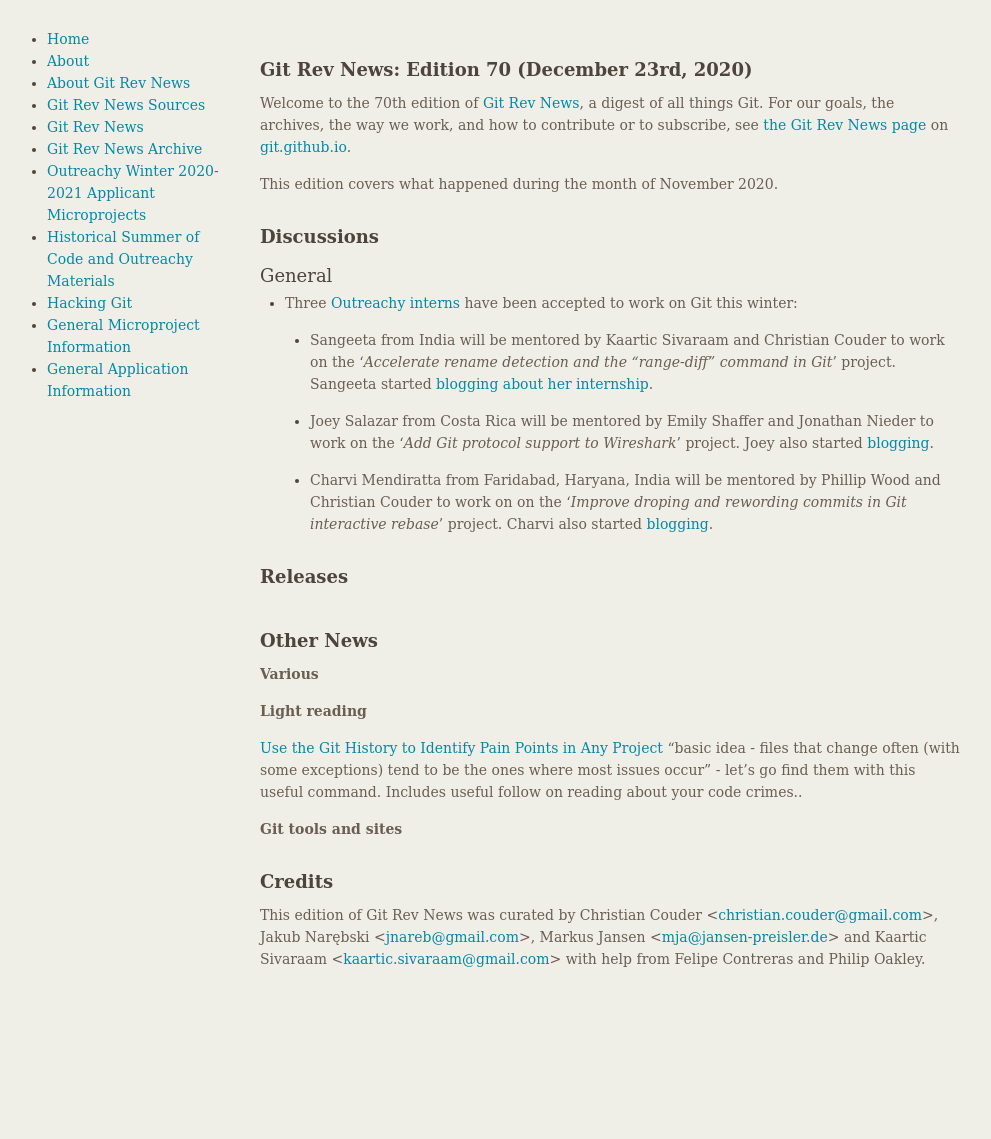
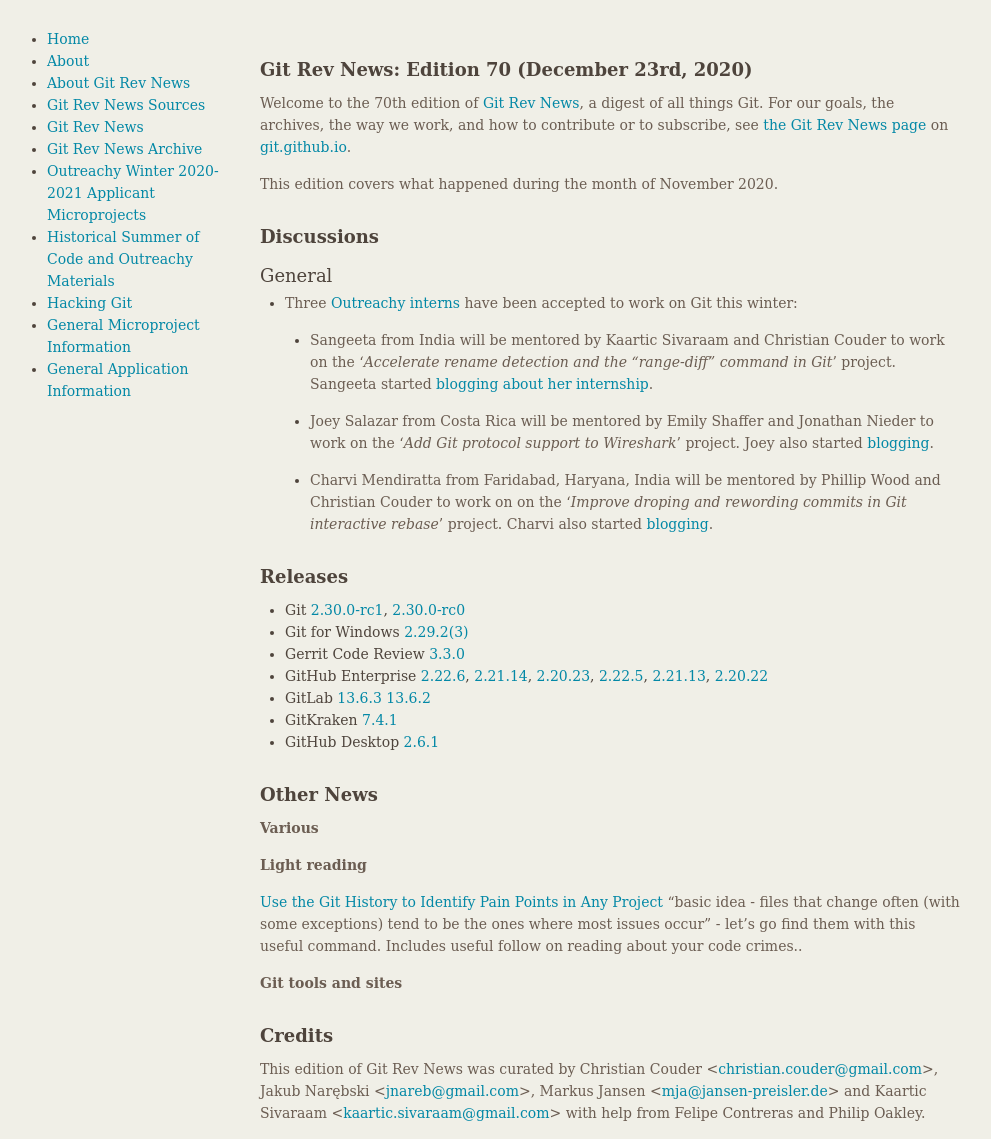
Before and after one commit to git/git.github.io, a Jekyll site: the page built from rev_news/drafts/edition-70.md, in a window 1280 px wide. Shown: the whole page, without its empty margins (149-1140 px from the left). Built offline with Jekyll 4.4.1, drawn with Linux system fonts in a browser that asks for light colours; before the commit the page ends 985 px from its top, so only the background shows below that.

Commit message:
rn-70: add releases

```diff
--- a/rev_news/drafts/edition-70.md
+++ b/rev_news/drafts/edition-70.md
@@ -53,6 +53,20 @@
 
 ## Releases
 
++ Git [2.30.0-rc1](https://public-inbox.org/git/xmqqsg82qur4.fsf@gitster.c.googlers.com/),
+[2.30.0-rc0](https://public-inbox.org/git/xmqq7dpkdup6.fsf@gitster.c.googlers.com/)
++ Git for Windows [2.29.2(3)](https://github.com/git-for-windows/git/releases/tag/v2.29.2.windows.3)
++ Gerrit Code Review [3.3.0](https://www.gerritcodereview.com/3.3.html)
++ GitHub Enterprise [2.22.6](https://enterprise.github.com/releases/2.22.6/notes),
+[2.21.14](https://enterprise.github.com/releases/2.21.14/notes),
+[2.20.23](https://enterprise.github.com/releases/2.20.23/notes),
+[2.22.5](https://enterprise.github.com/releases/2.22.5/notes),
+[2.21.13](https://enterprise.github.com/releases/2.21.13/notes),
+[2.20.22](https://enterprise.github.com/releases/2.20.22/notes)
++ GitLab [13.6.3](https://about.gitlab.com/releases/2020/12/10/gitlab-13-6-3-released/)
+[13.6.2](https://about.gitlab.com/releases/2020/12/07/security-release-gitlab-13-6-2-released/)
++ GitKraken [7.4.1](https://support.gitkraken.com/release-notes/current)
++ GitHub Desktop [2.6.1](https://desktop.github.com/release-notes/)
 
 ## Other News
 
```
